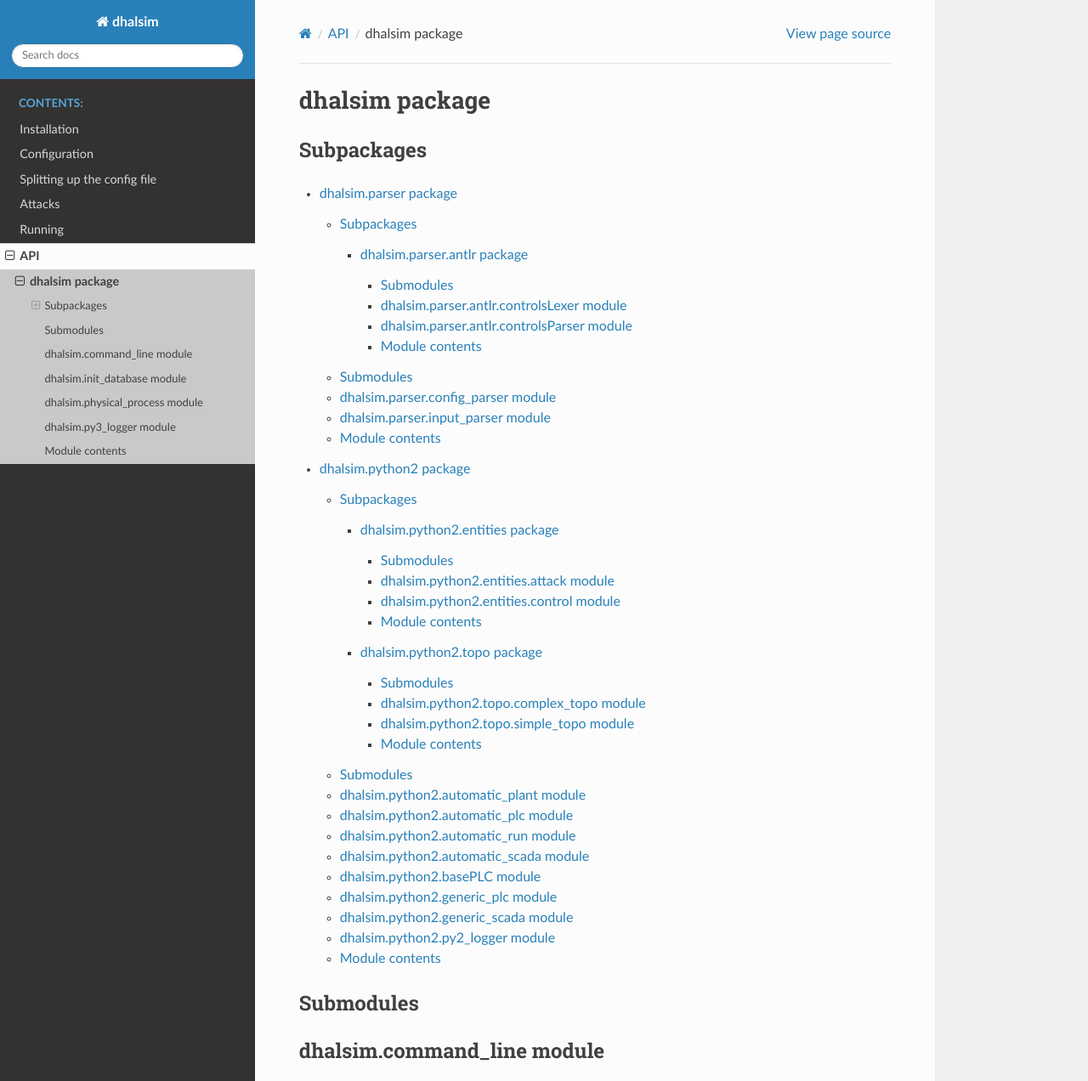
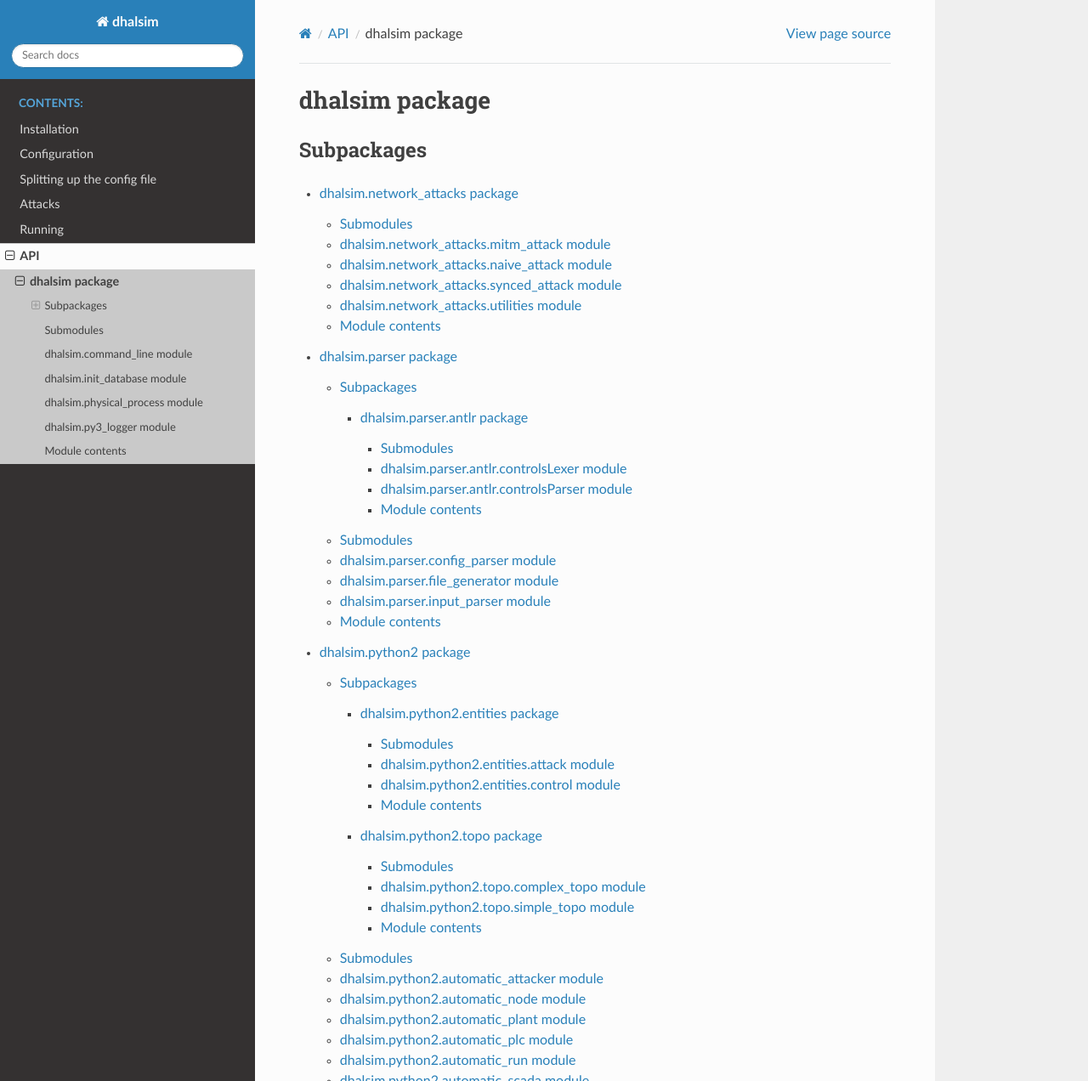
Before and after one commit to Critical-Infrastructure-Systems-Lab/DHALSIM, a Sphinx documentation site: the page built from doc/dhalsim.rst, in a window 1280 px wide and 1400 px high, cut to the strip 0-1272 px from the top of the window. Shown: the whole strip at 85% size. Built offline with Sphinx 7.4.7 and the Read the Docs theme 2.0.0, drawn with Linux system fonts in a browser that asks for light colours.

```diff
--- a/doc/api.rst
+++ b/doc/api.rst
@@ -1,7 +1,7 @@
 API
-=======
+===
 
 .. toctree::
-   :maxdepth: 10
+   :maxdepth: 100
 
    dhalsim
--- a/doc/conf.py
+++ b/doc/conf.py
@@ -34,7 +34,7 @@ extensions = [
     'sphinx.ext.autosectionlabel',
 ]
 
-autodoc_mock_imports = ['thread', 'py2_logger', 'topo', 'basePLC', 'entities']
+autodoc_mock_imports = ['thread', 'py2_logger', 'topo', 'basePLC', 'entities', 'automatic_node']
 
 # Add any paths that contain templates here, relative to this directory.
 # templates_path = ['_templates']
--- /dev/null
+++ b/doc/dhalsim.network_attacks.rst
@@ -0,0 +1,45 @@
+dhalsim.network\_attacks package
+================================
+
+Submodules
+----------
+
+dhalsim.network\_attacks.mitm\_attack module
+--------------------------------------------
+
+.. automodule:: dhalsim.network_attacks.mitm_attack
+   :members:
+   :undoc-members:
+   :show-inheritance:
+
+dhalsim.network\_attacks.naive\_attack module
+---------------------------------------------
+
+.. automodule:: dhalsim.network_attacks.naive_attack
+   :members:
+   :undoc-members:
+   :show-inheritance:
+
+dhalsim.network\_attacks.synced\_attack module
+----------------------------------------------
+
+.. automodule:: dhalsim.network_attacks.synced_attack
+   :members:
+   :undoc-members:
+   :show-inheritance:
+
+dhalsim.network\_attacks.utilities module
+-----------------------------------------
+
+.. automodule:: dhalsim.network_attacks.utilities
+   :members:
+   :undoc-members:
+   :show-inheritance:
+
+Module contents
+---------------
+
+.. automodule:: dhalsim.network_attacks
+   :members:
+   :undoc-members:
+   :show-inheritance:
--- a/doc/dhalsim.parser.rst
+++ b/doc/dhalsim.parser.rst
@@ -16,6 +16,14 @@ dhalsim.parser.config\_parser module
 ------------------------------------
 
 .. automodule:: dhalsim.parser.config_parser
+   :members:
+   :undoc-members:
+   :show-inheritance:
+
+dhalsim.parser.file\_generator module
+-------------------------------------
+
+.. automodule:: dhalsim.parser.file_generator
    :members:
    :undoc-members:
    :show-inheritance:
--- a/doc/dhalsim.python2.rst
+++ b/doc/dhalsim.python2.rst
@@ -5,13 +5,29 @@ Subpackages
 -----------
 
 .. toctree::
-   :maxdepth: 4
+   :maxdepth: 100
 
    dhalsim.python2.entities
    dhalsim.python2.topo
 
 Submodules
 ----------
+
+dhalsim.python2.automatic\_attacker module
+------------------------------------------
+
+.. automodule:: dhalsim.python2.automatic_attacker
+   :members:
+   :undoc-members:
+   :show-inheritance:
+
+dhalsim.python2.automatic\_node module
+--------------------------------------
+
+.. automodule:: dhalsim.python2.automatic_node
+   :members:
+   :undoc-members:
+   :show-inheritance:
 
 dhalsim.python2.automatic\_plant module
 ---------------------------------------
--- a/doc/dhalsim.rst
+++ b/doc/dhalsim.rst
@@ -5,8 +5,9 @@ Subpackages
 -----------
 
 .. toctree::
-   :maxdepth: 4
+   :maxdepth: 100
 
+   dhalsim.network_attacks
    dhalsim.parser
    dhalsim.python2
 
--- a/doc/running.rst
+++ b/doc/running.rst
@@ -27,5 +27,5 @@ By differentiating between these, if a cyber attack takes place that masks the t
 show the real value and the :code:`scada_values.csv` will show the modified value from the attacker.
 
 Configuration save
-~~~~~~~~~~~~~~~~
+~~~~~~~~~~~~~~~~~~
 For your convenience, all input files are automatically saved in the :code:`output_folder` specified in the configuration file. Using these input files, the exact same experiment can be recreated and ran later. In addition, a :code:`/configuration/readme_experiment.md` is provided. This file contains the most important information about the experiment. In addition, batch mode will have :code:`/configuration/readme_batch.md` in each batch output folder.
```
Also changed, not shown: other parts of doc/dhalsim.parser.rst (+1 -1 lines), 2 other files.
